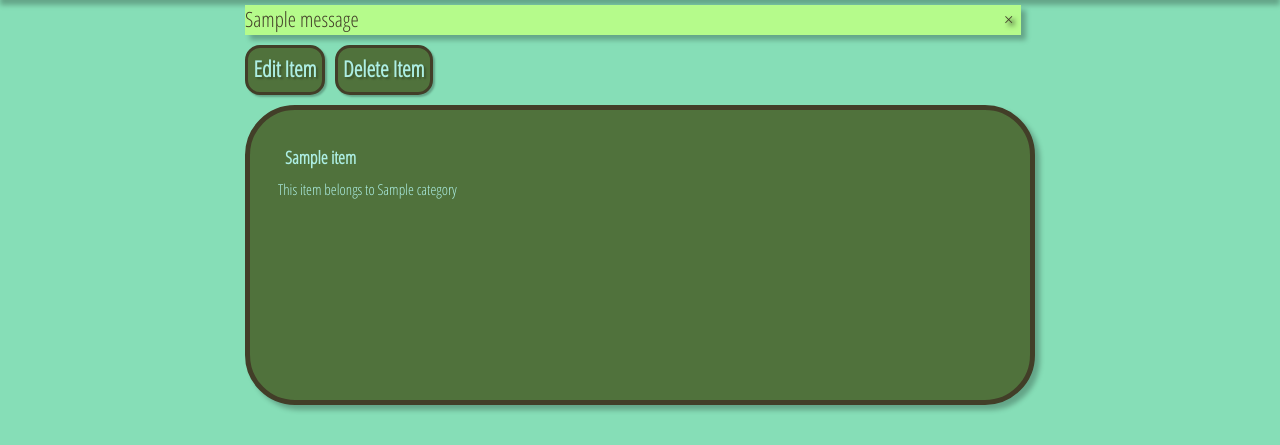
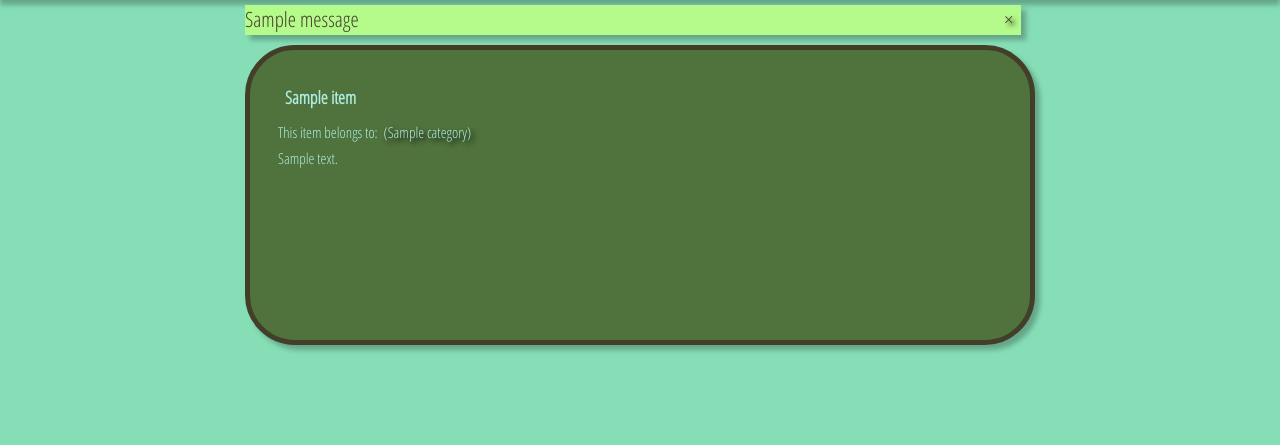
Before and after one commit to tordne/item-catalog, a Flask app: a page that uses project/client/templates/main/description.html in a window 1280 px wide. Shown: the part 58-503 px from the top of the page. Run offline with Flask 2, Linux system fonts and the light colour scheme; tables that the repository leaves empty hold one stand-in row (values such as "Sample post"); one stand-in notice (Sample message) is shown; some libraries are stand-ins or nearby versions.

Commit message:
Feat: Add database queries & html to info_item route

```diff
--- a/project/client/static/css/catalog.css
+++ b/project/client/static/css/catalog.css
@@ -329,6 +329,17 @@ main {
 	color: #adeee3;
 }
 
+.items-description {
+	display: inline-block;
+}
+
+.items-text {
+	text-decoration: none;
+	text-shadow: 3px 3px 5px black;
+	padding-right: 8px;
+	cursor: pointer;
+}
+
 
 /*
  *
--- a/project/client/templates/main/description.html
+++ b/project/client/templates/main/description.html
@@ -3,11 +3,15 @@
 {% block content %}
 <section class="main-inner">
 	<section class="main-buttons">
-		<a href="" class="button">Edit Item</a>
-		<a href="" class="button">Delete Item</a>
+		{% if 'logged_in' in session %}
+			<a href="{{ url_for('main.item_edit', category=items.category.name, item=items.name) }}" class="button">Edit Item</a>
+			<a href="{{ url_for('main.item_delete', category=items.category.name, item=items.name) }}" class="button">Delete Item</a>
+		{% endif %}
 	</section>
 	<section class="description">
-		<h1>{{ item }}</h1>
-		<p>This item belongs to {{ category }}</p>
+		<h1>{{ items.name }}</h1>
+		<p class="items-description">This item belongs to: </p>
+		<a href="{{ url_for('main.list_items', category=items.category.name) }}" class="items-description items-text">({{ items.category.name }})</a>
+		<p>{{ items.description }}</p>
 	</section>
 {% endblock %}
--- a/project/server/main/views.py
+++ b/project/server/main/views.py
@@ -72,10 +72,13 @@ def info_item(category, item):
     :param str item: The selected item
     :return: Render the description template
     '''
+
+    # Retrieve all the information about the item concerned
+    items = pg_session.query(Item).filter_by(name=item).one()
+
     return render_template(
         'main/description.html',
-        category=category,
-        item=item)
+        items=items)
 
 
 ''' Private Routes '''
```
